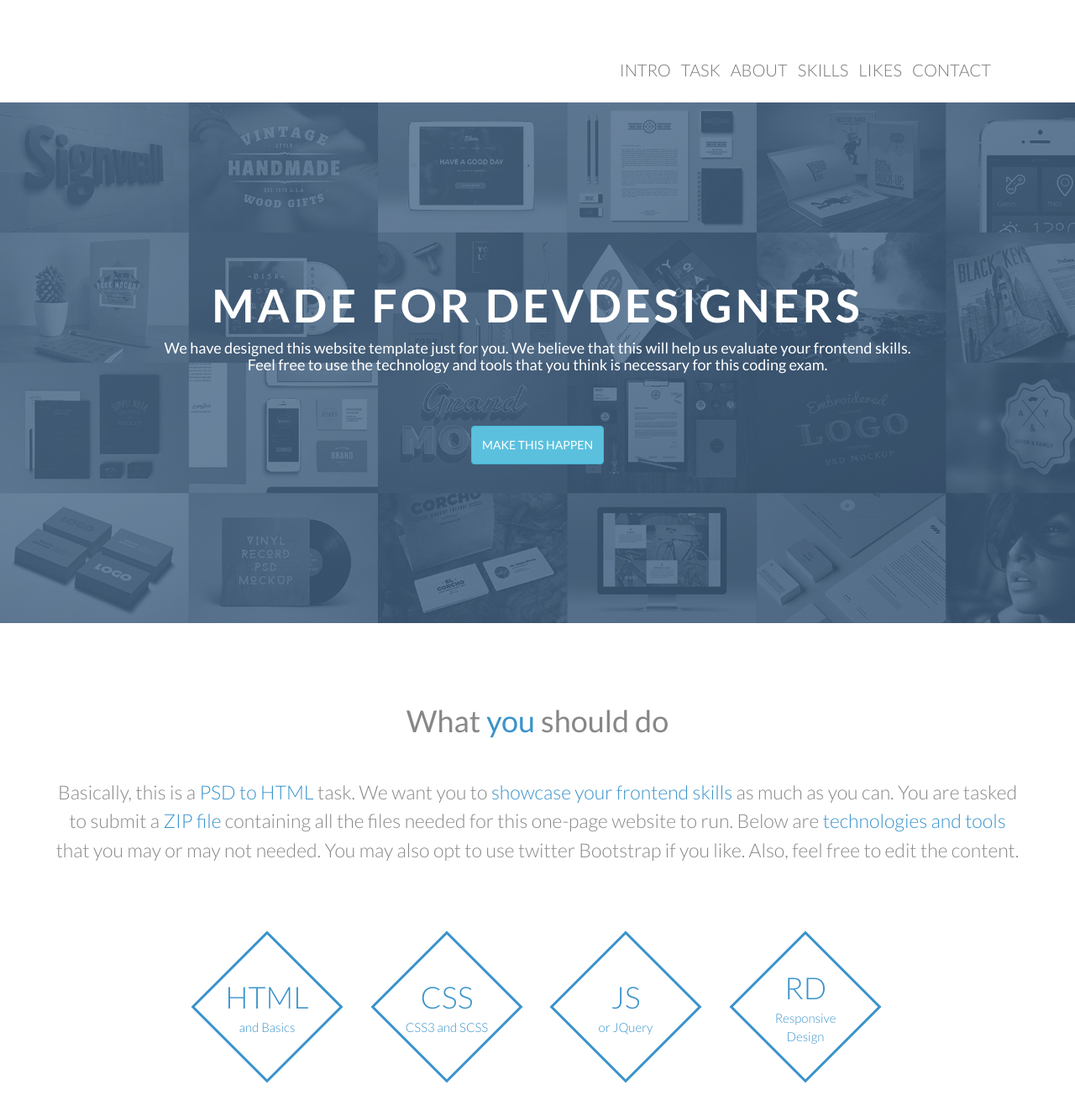
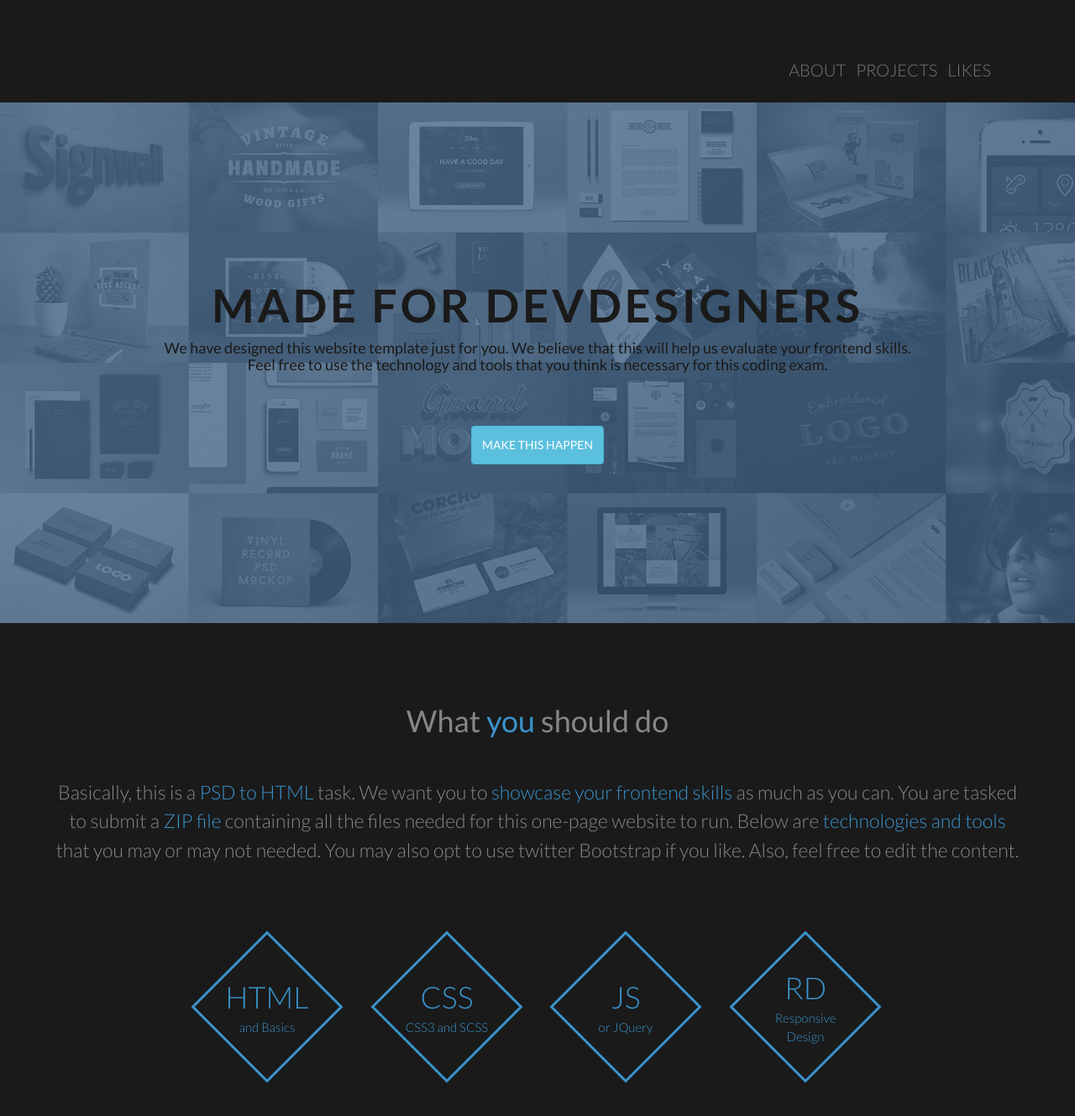
Before and after one commit to gerardoguangco/gerardoguangco.github.io, a Jekyll site: the page built from index.html, in a window 1280 px wide and 1400 px high. Shown: the top 1329 px of the window at 84% size. Built offline with Jekyll 4.4.1, drawn with Linux system fonts in a browser that asks for light colours.

Commit message:
"Challenged Nav Bar"

```diff
--- a/_includes/front/navbar.html
+++ b/_includes/front/navbar.html
@@ -3,12 +3,9 @@
         <div class="navbar-collapse collapse" id="nav-links">
                 <div class="navbar-right">
                     <ul class="nav navbar-nav">
-                        <li><a href="#intro">INTRO</a></li>
-                        <li><a href="#task">TASK</a></li>
-                        <li><a href="#about">ABOUT</a></li>
-                        <li><a href="#skills">SKILLS</a></li>
+                        <li><a href="#intro">ABOUT</a></li>
+                        <li><a href="#task">PROJECTS</a></li>
                         <li><a href="#likes">LIKES</a></li>
-                        <li><a href="#contact">CONTACT</a></li>
                     </ul>
                 </div>
         </div>
--- a/_sass/front.scss
+++ b/_sass/front.scss
@@ -5,7 +5,7 @@
   background-size: cover;
 }
 /* colors */
-$white: #fff;
+$dark-gray: #1A1A1A;
 $black: #000;
 $gray: #333333;
 $skyblue: #0FB5B3;
@@ -53,7 +53,7 @@ a:focus {
 nav {
   &#navbar-header{
     border-color: transparent;
-    background: $white;
+    background: $dark-gray;
 
   &.navbar-visible {
     top: 0;
@@ -166,11 +166,11 @@ nav {
         padding-top: 212px;
         font-size: 54px;
         letter-spacing: 4px;
-        color: $white;
+        color: $dark-gray;
       }
       h4 {
         padding-top: 2px;
-        color: $white;
+        color: $dark-gray;
       }
       .btn {
         margin-top: 52px;
@@ -184,7 +184,7 @@ nav {
 #task {
   .task-container {
     min-height: 710px;
-    background-color: $white;
+    background-color: $dark-gray;
   }
   .task-content {
     margin: 0 auto;
@@ -343,10 +343,10 @@ nav {
     background-size: cover;
     min-height: 710px;
     h1{
-      color: $white;
+      color: $dark-gray;
     }
     h3 {
-      color: $white;
+      color: $dark-gray;
       font-weight: 300;
       padding-bottom: 3%;
     }
@@ -408,7 +408,7 @@ nav {
 
         .col-md-9 {
           h4 {
-            color: $white;
+            color: $dark-gray;
             font-size: 22px;
             margin: 0px;
             font-weight: 300;
@@ -417,7 +417,7 @@ nav {
           p {
             margin-top:10px;
             font-size: 15px;
-            color: $white;
+            color: $dark-gray;
           }
         }
       }
```
